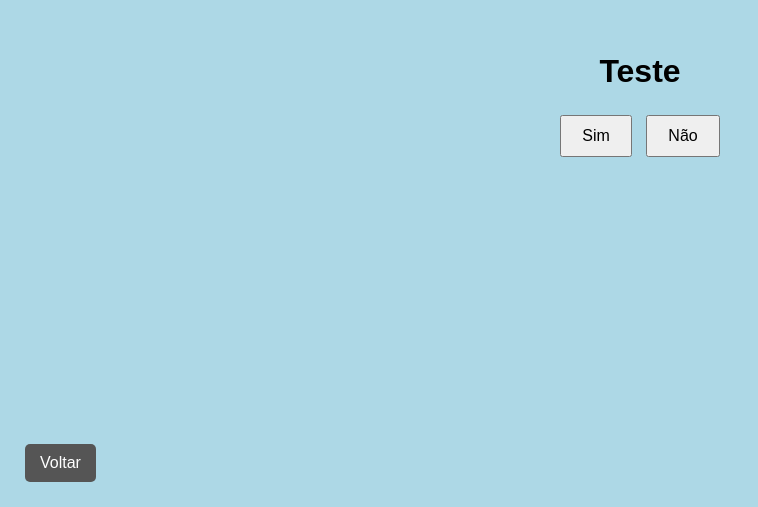
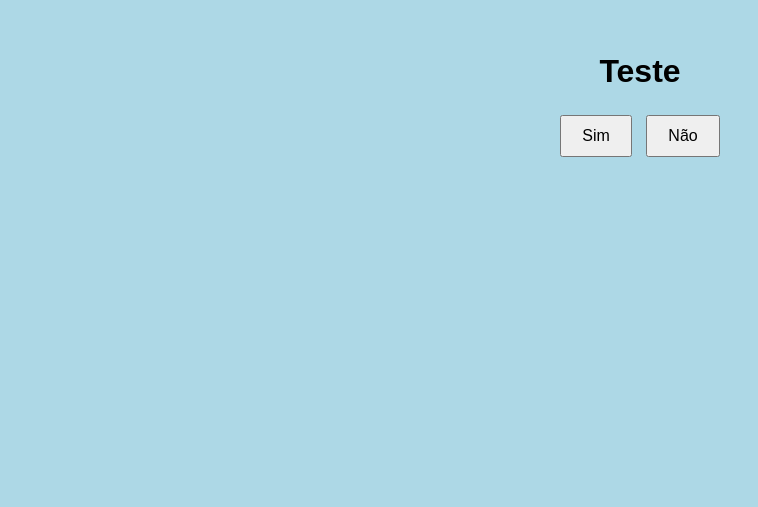
Before and after one commit to Wellington0liveira/Pedido, a plain HTML site: page index.html in a window 1280 px wide. Shown: the part 293-800 px from the top of the page, without its empty margins (0-758 px from the left). Drawn offline with Linux system fonts and the light colour scheme.

Commit message:
Update index.html

```diff
--- a/index.html
+++ b/index.html
@@ -14,7 +14,7 @@
       <button id="nao" class="btn">Não</button>
     </div>
   </div>
-  <button id="voltar" onclick="voltarPagina()">Voltar</button>
+  <button id="voltar" onclick="voltarPagina()" style="display: none;">Voltar</button>
   <script src="script.js"></script>
 </body>
 </html>
```
